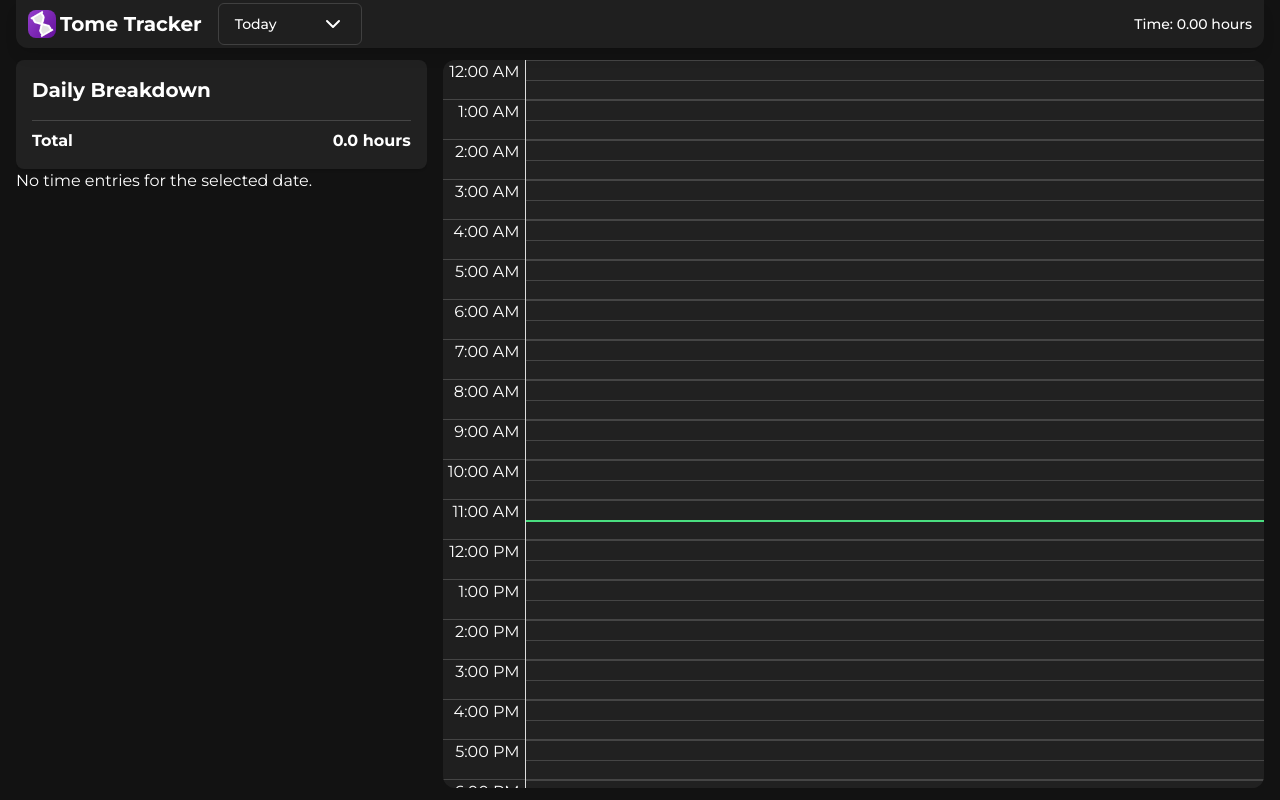
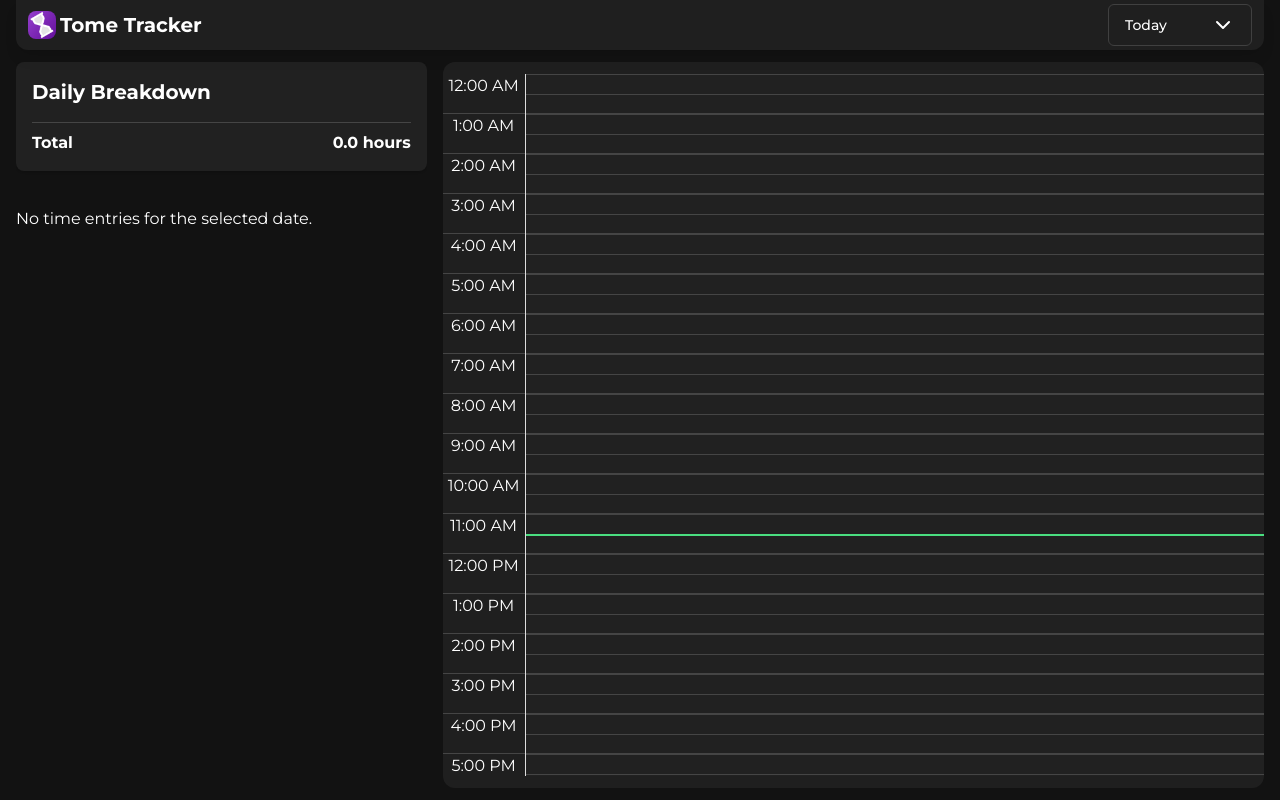
Before and after one commit to tommerty/TomeTracker, a Next.js app: page /dashboard in a window 1280 px wide. Built offline with nearby package versions, Linux system fonts and the light colour scheme.

Commit message:
daily breakdown

```diff
--- a/app/dashboard/page.tsx
+++ b/app/dashboard/page.tsx
@@ -97,7 +97,7 @@ const DashboardPage = () => {
 
     return (
         <div className="container mx-auto px-4 flex flex-col h-dvh">
-            <div className="sticky flex items-center top-0 w-full justify-between bg-muted px-3 rounded-b-xl shadow-lg z-50">
+            <div className="sticky flex items-center top-0 w-full justify-between bg-muted px-3 rounded-b-xl shadow-lg z-50 py-1">
                 <div className="flex items-center gap-1">
                     <div className="flex items-center gap-1 mr-3">
                         <img
@@ -106,27 +106,7 @@ const DashboardPage = () => {
                         />
                         <h1 className="text-xl font-bold">Tome Tracker</h1>
                     </div>
-                    <Popover>
-                        <PopoverTrigger asChild>
-                            <Button
-                                variant="outline"
-                                className="flex items-center justify-normal w-36 h-full"
-                            >
-                                <span>
-                                    {isToday
-                                        ? "Today"
-                                        : selectedDate.toLocaleDateString()}
-                                </span>
-                                <ChevronDown className="ml-auto" />
-                            </Button>
-                        </PopoverTrigger>
-                        <PopoverContent className="w-full p-1">
-                            <DayPicker
-                                selected={selectedDate}
-                                onSelect={handleDateChange}
-                            />
-                        </PopoverContent>
-                    </Popover>
+
                     <Dialog open={isDialogOpen} onOpenChange={setIsDialogOpen}>
                         {/* <DialogTrigger asChild>
                             <Button>
@@ -150,18 +130,38 @@ const DashboardPage = () => {
                             </DialogHeader>
                         </DialogContent>
                     </Dialog>
-                    {/* <CategoryEditor onCategoriesUpdated={handleCategoriesUpdated} /> */}
                 </div>
-                <div>
-                    <TimeTrackerSummary timeEntries={timeEntries} />
+                <Popover>
+                    <PopoverTrigger asChild>
+                        <Button
+                            variant="outline"
+                            className="flex items-center justify-normal w-36 h-full"
+                        >
+                            <span>
+                                {isToday
+                                    ? "Today"
+                                    : selectedDate.toLocaleDateString()}
+                            </span>
+                            <ChevronDown className="ml-auto" />
+                        </Button>
+                    </PopoverTrigger>
+                    <PopoverContent className="w-full p-1">
+                        <DayPicker
+                            selected={selectedDate}
+                            onSelect={handleDateChange}
+                        />
+                    </PopoverContent>
+                </Popover>
             </div>
-            </div>
-            <div className="flex gap-4 justify-between flex-1 h-full overflow-hidden py-3">
-                <div className="w-1/2 overflow-auto">
+            <div className="flex gap-4 relative justify-between h-full overflow-hidden py-3">
+                <div className="w-1/2 overflow-auto h-full relative space-y-9">
+                    <div className="">
                         <DailyBreakdown
                             selectedDate={selectedDate}
                             timeEntries={timeEntries}
                         />
+                    </div>
+                    <div className="rounded-xl overflow-hidden">
                         <TimeEntryList
                             selectedDate={selectedDate}
                             timeEntries={timeEntries}
@@ -169,7 +169,8 @@ const DashboardPage = () => {
                             isLoading={isLoading}
                         />
                     </div>
-                <div className="w-full h-full overflow-hidden bg-muted rounded-xl">
+                </div>
+                <div className="w-full h-full overflow-hidden bg-muted rounded-xl py-3">
                     <WeekView
                         getCategoryColor={getCategoryColor}
                         timeEntries={timeEntries}
--- a/app/globals.css
+++ b/app/globals.css
@@ -93,3 +93,11 @@
 .rbc-time-content {
     @apply !border-t-0;
 }
+
+.rbc-timeslot-group {
+    @apply !flex !flex-col;
+}
+
+.rbc-time-slot {
+    @apply !flex !items-center !place-content-center !flex-grow !h-full;
+}
--- a/components/ui/table.tsx
+++ b/components/ui/table.tsx
@@ -20,7 +20,11 @@ const TableHeader = React.forwardRef<
     HTMLTableSectionElement,
     React.HTMLAttributes<HTMLTableSectionElement>
 >(({ className, ...props }, ref) => (
-    <thead ref={ref} className={cn("[&_tr]:border-b", className)} {...props} />
+    <thead
+        ref={ref}
+        className={cn("[&_tr]:border-b bg-muted", className)}
+        {...props}
+    />
 ));
 TableHeader.displayName = "TableHeader";
 
```
Lines whose indentation alone changed are shown as unchanged.
